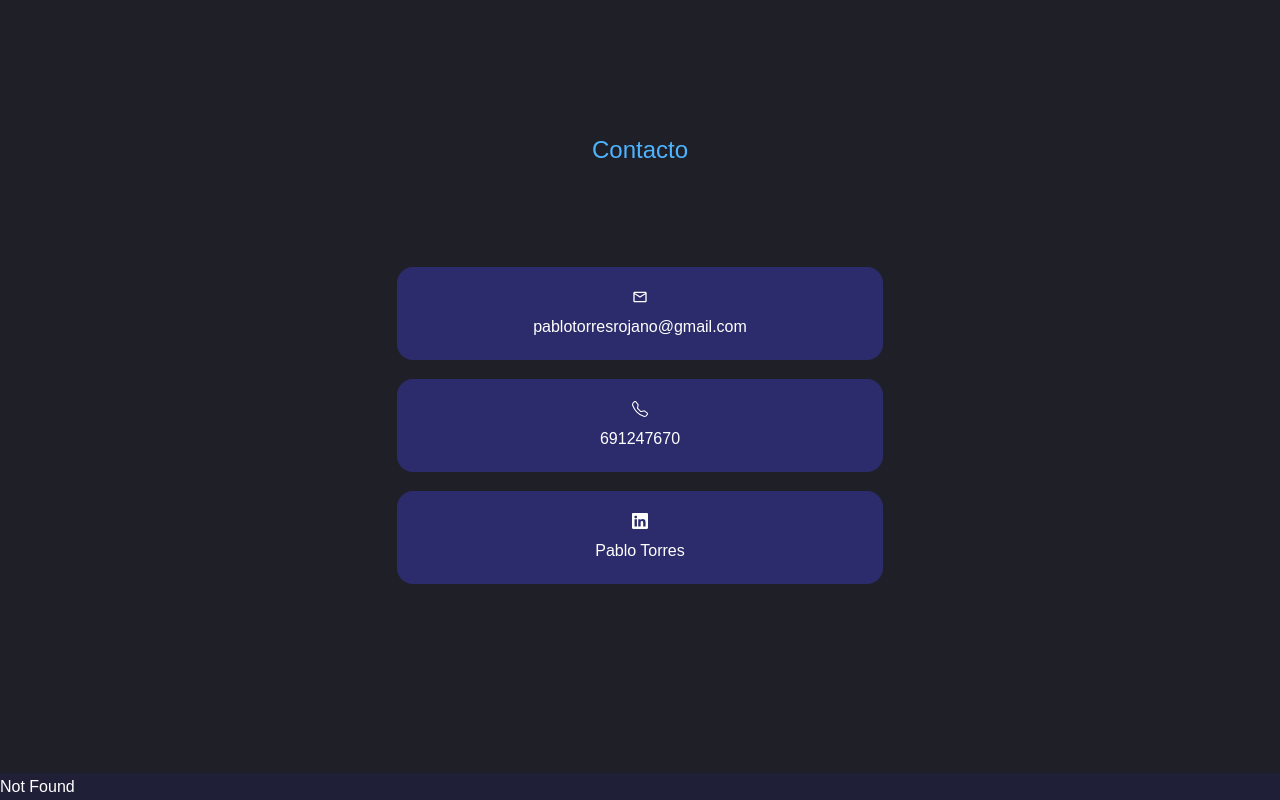
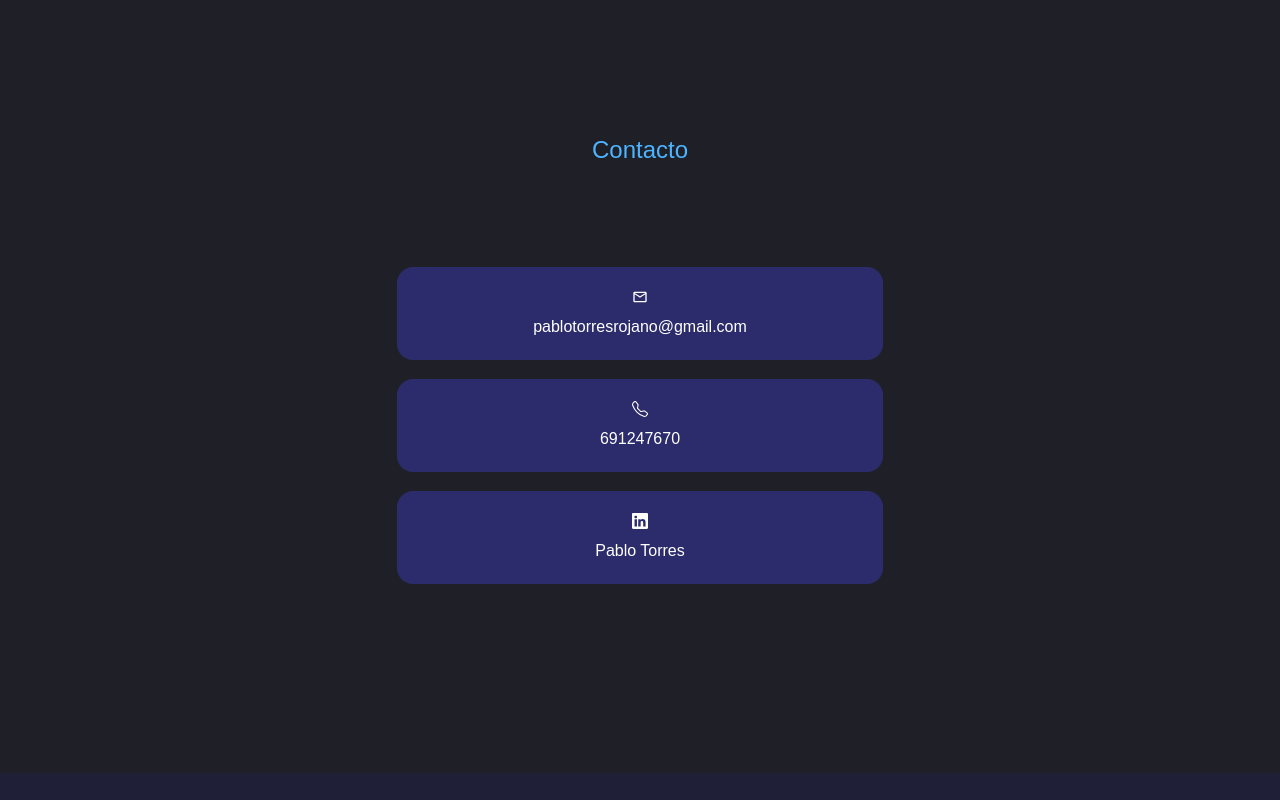
Before and after one commit to PabloTRM/pablotrm, a React (Create React App) app: page / in a window 1280 px wide. Shown: the part 3227-4027 px from the top of the page. After the commit the page ends 4000 px from the top, so only its background shows below. Built offline with nearby package versions, Linux system fonts and the light colour scheme.

Commit message:
Removing not found from main

```diff
--- a/src/App.jsx
+++ b/src/App.jsx
@@ -18,7 +18,6 @@ function Cv() {
         <Experience></Experience>
         <Contact></Contact>
         <Navigation></Navigation>
-        <Notfound></Notfound>
     </>;
 }
 
```
